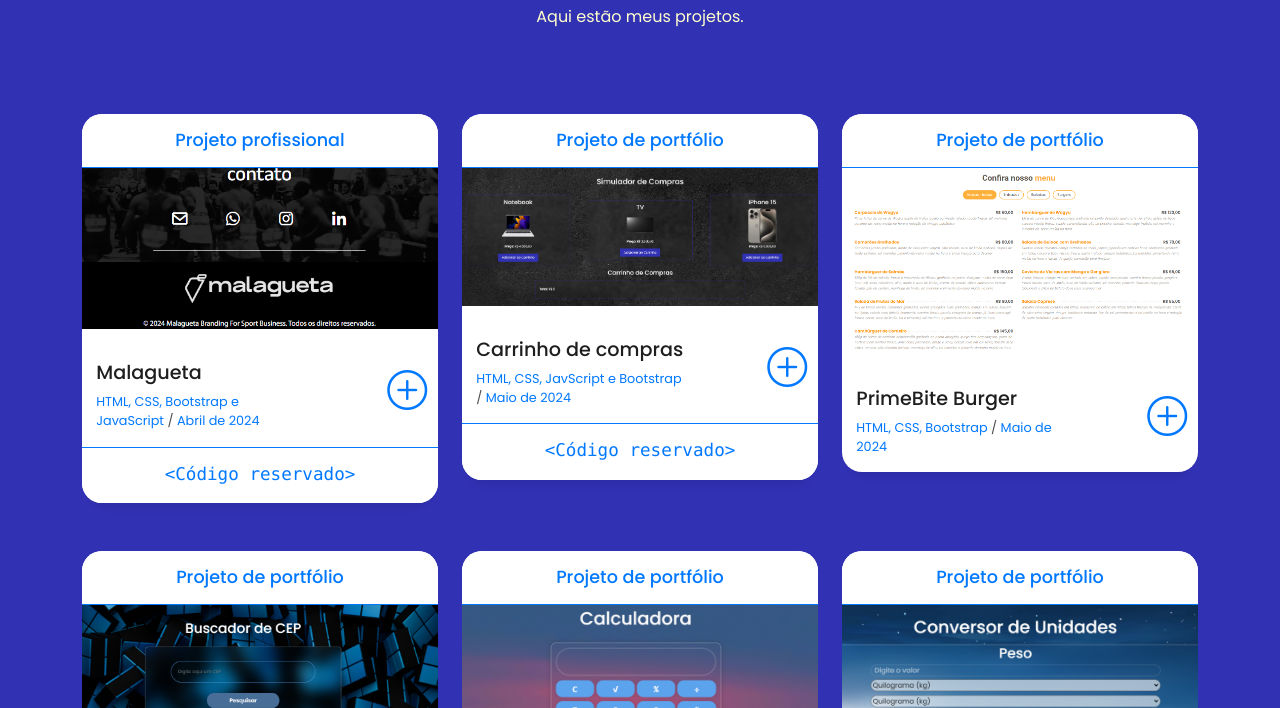
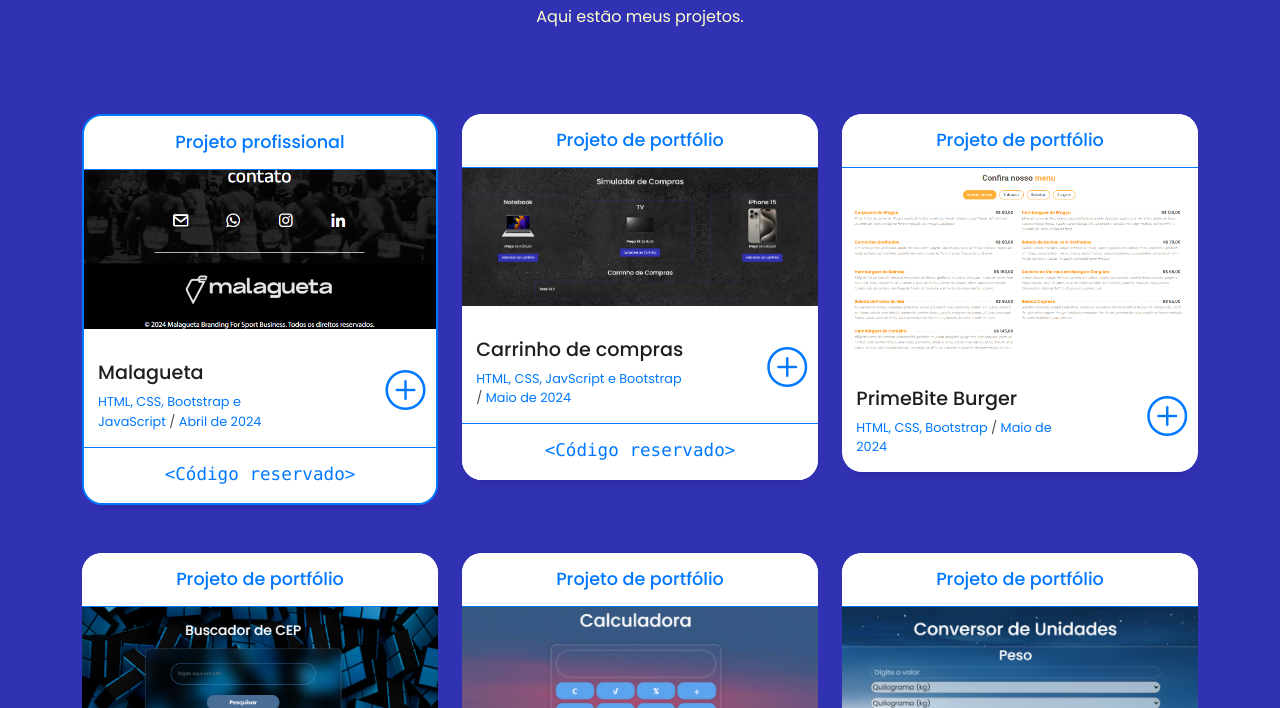
Before and after one commit to nickmoura/portfolio, a plain HTML site: page index.html in a window 1280 px wide. In both pictures the pointer is over the element 260 px from the left and 1968 px from the top of the page. Shown: the part 1660-2368 px from the top of the page. Drawn offline with Linux system fonts and the light colour scheme.

Commit message:
PTF-21 border added

```diff
--- a/assets/css/index.css
+++ b/assets/css/index.css
@@ -125,6 +125,10 @@ footer {
 	border-radius: 20px;
 }
 
+.work-box:hover {
+	border: 2px solid #0078FF;
+}
+
 .proj-type-text {
 	font-size: 1.1rem;
 	text-align: center;
```
